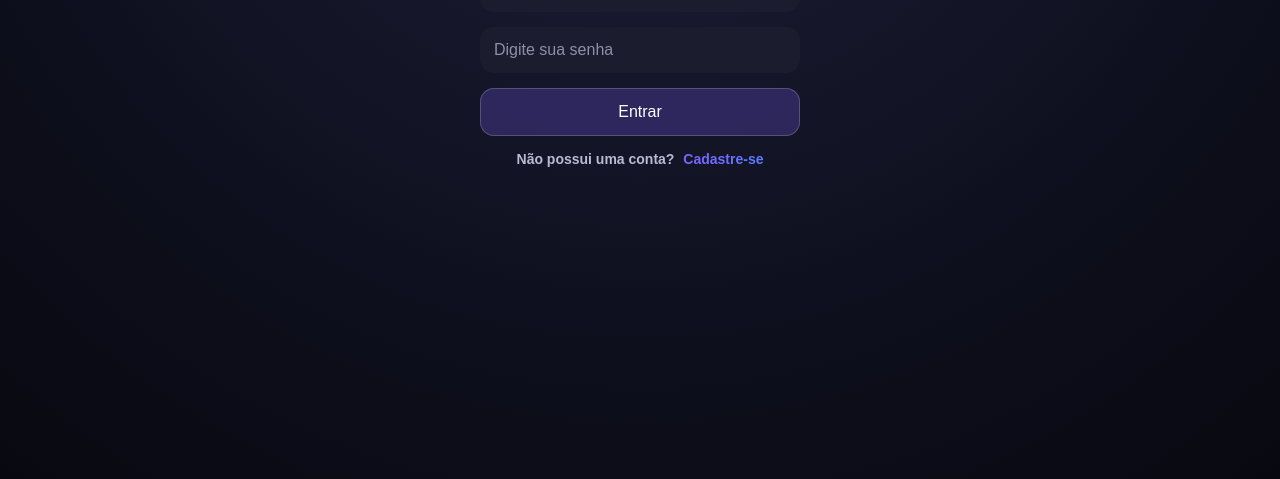
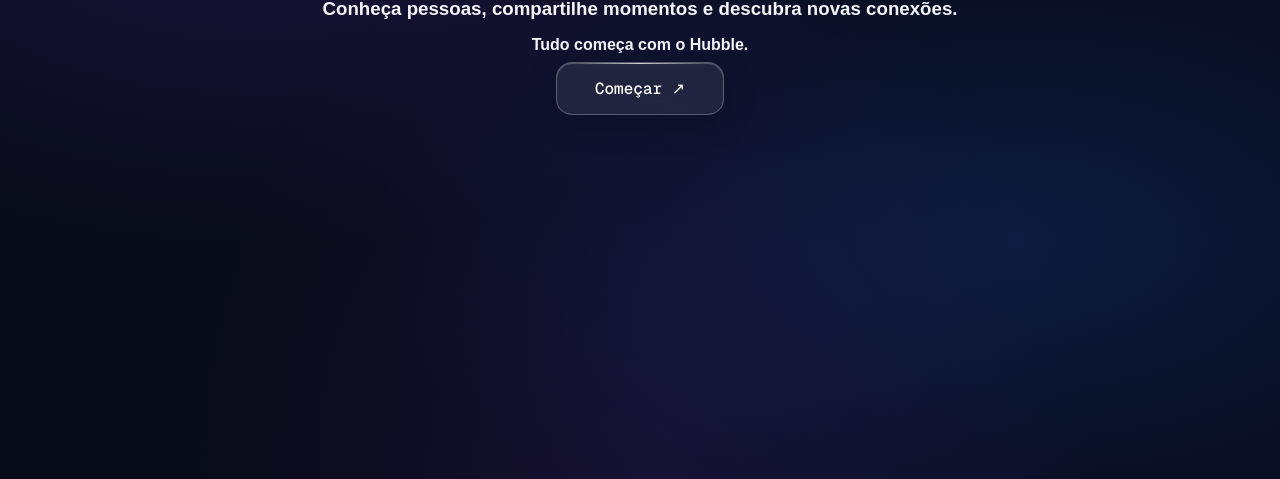
Before and after one commit to arthurhenri-dev/Hubble-Social, a website: page index.html in a window 1280 px wide. Shown: the part 321-800 px from the top of the page. Drawn offline with nearby package versions, Linux system fonts and the light colour scheme.

Commit message:
nova tela de boas vindas antes do login

```diff
--- a/index.html
+++ b/index.html
@@ -13,25 +13,22 @@
     <header>
         <img src="pngs/hubble.png"/>
         <h2 class="fonte" >hubble</h2>
-
     </header>
 
-    <!-- Tela de login (inicio) -->
-    <div class="login">
-        <h1>Login</h1>
+    <div class="welcome">
+        <h1 class="fonte">Seu espaço. Suas conexões</h1>
+        <h3>
+            Conheça pessoas, compartilhe momentos e descubra novas conexões.
+        <h3>
 
-        <input type="text" class="caixa-texto" id="loginEmail" placeholder="Digite seu email"/>
-        <input type="password" class="caixa-texto" id="loginSenha" placeholder="Digite sua senha"/>
+        <h4>
+            Tudo começa com o Hubble.
+        </h4>
 
-        <button id="btnLogin">Entrar</button>
+        <button id="btnComecar"
+                onclick="window.location.href='login.html'" >
+            Começar ↗</button>
 
-        <h4 class="cadastro-texto">
-            Não possui uma conta?
-            <a href="cad.html" class="cadastro-link">Cadastre-se</a>
-        </h4>
     </div>
-
-    <script src="script.js"></script>
 </body>
-
 </html>
--- a/style.css
+++ b/style.css
@@ -8,15 +8,31 @@
 /* Fundo */
 body{
     min-height: 100vh;
+    margin: 0;
+    min-height: 100vh;
+    background-color: #080b18;
+    background-image:
+        radial-gradient(
+            ellipse at 20% 20%,
+            rgba(75, 55, 180, 0.28) 0%,
+            transparent 45%
+        ),
+        radial-gradient(
+            ellipse at 80% 70%,
+            rgba(25, 85, 200, 0.22) 0%,
+            transparent 45%
+        ),
+        radial-gradient(
+            ellipse at 50% 100%,
+            rgba(105, 45, 180, 0.15) 0%,
+            transparent 50%
+        );
 
-    background: radial-gradient(circle at top,
-        #26284b 0%,
-        #16172b 35%,
-        #0d0e1b 70%,
-        #080910 100%);
+    background-attachment: fixed;
+    color: #f5f5ff;
 
     font-family: Arial, Helvetica, sans-serif;
-    color: white;
+
 }
 
 /* Cabeçalho */
@@ -50,6 +66,15 @@
     font-optical-sizing: auto;
     font-weight: 400;
     font-style: normal;
+}
+
+.welcome{
+    display: flex;
+    flex-direction: column;
+    align-items: center;
+
+    margin-top: 90px;
+    gap: 8px;
 }
 
 /* Container login */
@@ -158,3 +183,58 @@
     border-radius: 8px;
     outline: none;
 }
+
+
+
+/* Estilo principal do botão */
+#btnComecar {
+    position: relative;
+    padding: 15px 38px;
+    color: #ffffff;
+    font-family: inherit;
+    font-size: 16px;
+    font-weight: 500;
+
+    background: rgba(255, 255, 255, 0.08);
+    backdrop-filter: blur(18px);
+    -webkit-backdrop-filter: blur(18px);
+
+    border: 1px solid rgba(255, 255, 255, 0.25);
+    border-radius: 16px;
+
+    box-shadow:
+        inset 0 1px 1px rgba(255, 255, 255, 0.25),
+        0 8px 32px rgba(0, 0, 0, 0.2);
+
+    cursor: pointer;
+    overflow: hidden;
+
+    transition: all 0.3s ease;
+    font-family: "Geist Mono", monospace;
+}
+
+/* Efeito ao passar o mouse */
+#btnComecar:hover {
+    background: rgba(150, 135, 255, 0.14);
+    border-color: rgba(210, 205, 255, 0.5);
+    transform: translateY(-2px);
+}
+
+/* Reflexo de luz no topo */
+#btnComecar::before {
+    content: "";
+    position: absolute;
+    top: 0;
+    left: 12%;
+    width: 76%;
+    height: 1px;
+
+    background: linear-gradient(
+        90deg,
+        transparent,
+        rgba(255, 255, 255, 0.7),
+        transparent
+    );
+
+    pointer-events: none;
+}
```
Also changed, not shown: cad.html (+1 -1 lines), login.html (added, +37 -0 lines).
